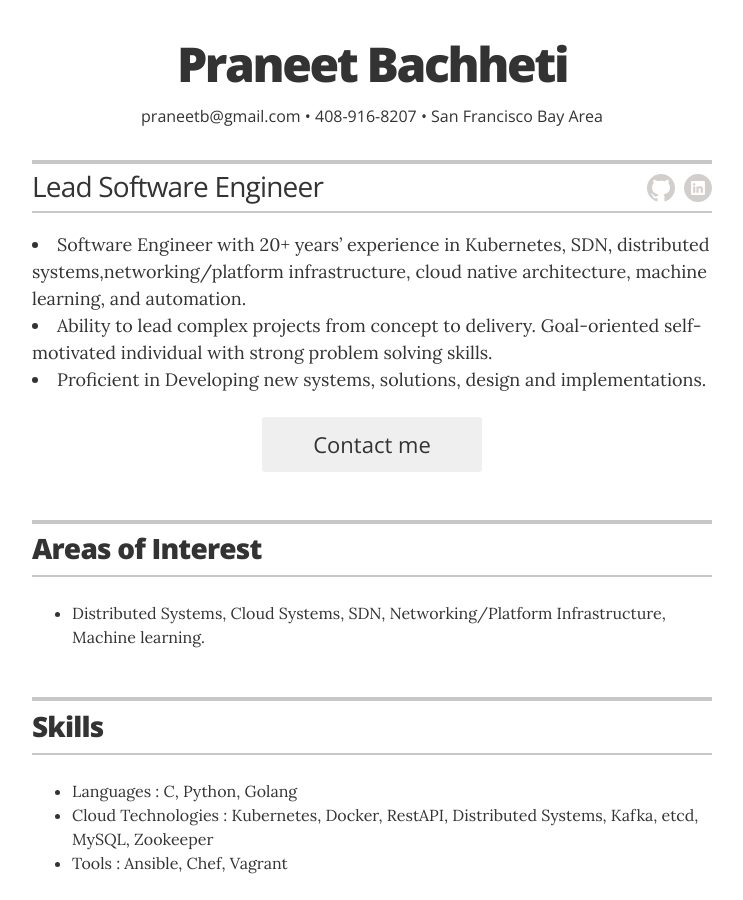
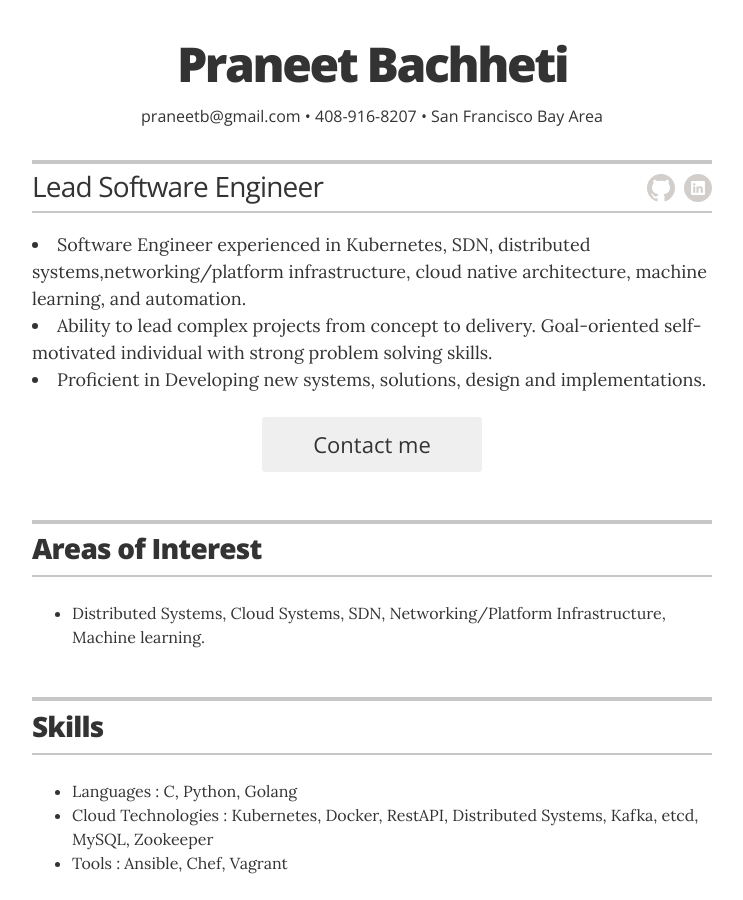
Before and after one commit to praneetb/praneetb.github.io, a Jekyll site: the page built from index.html, in a window 1280 px wide and 900 px high. Shown: the whole window, without its empty margins (268-1011 px from the left). Built offline with Jekyll 4.4.1, drawn with Linux system fonts in a browser that asks for light colours.

Commit message:
minor changes

```diff
--- a/_config.yml
+++ b/_config.yml
@@ -23,7 +23,7 @@ resume_contact_address:         "San Francisco Bay Area"
 resume_header_contact_info:     "praneetb@gmail.com • 408-916-8207 • San Francisco Bay Area"
 display_header_contact_info:    "true"
 
-resume_header_intro: "<p><li>Software Engineer with 20+ years’ experience in Kubernetes, SDN, distributed systems,networking/platform infrastructure, cloud native architecture, machine learning, and automation.</li> <li>Ability to lead complex projects from concept to delivery. Goal-oriented self-
+resume_header_intro: "<p><li>Software Engineer experienced in Kubernetes, SDN, distributed systems,networking/platform infrastructure, cloud native architecture, machine learning, and automation.</li> <li>Ability to lead complex projects from concept to delivery. Goal-oriented self-
 motivated individual with strong problem solving skills.</li> <li>Proficient in Developing new systems, solutions, design and implementations.</li></p>"
 
 # use "yes" to display the email contact button,
```
